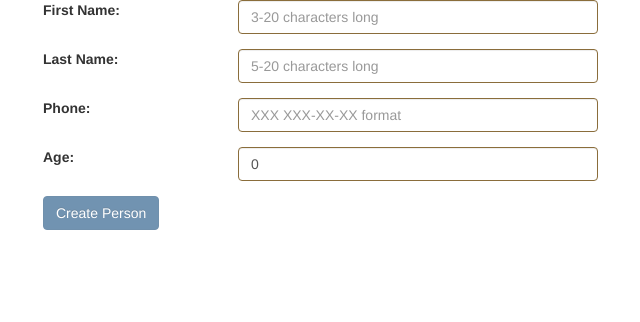
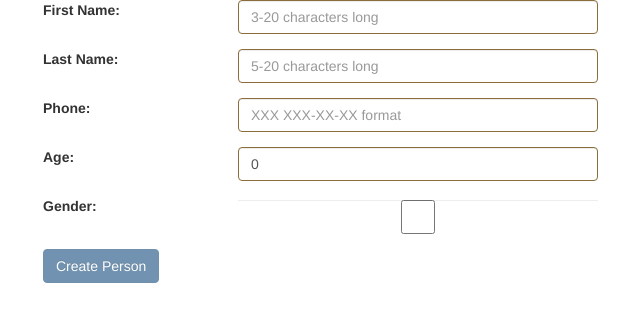
Before and after one commit to vallbs/form-table-sort, a React (Create React App) app: page / in a window 1280 px wide. Shown: the top 322 px of the page, without its empty margins (27-667 px from the left). Built offline with nearby package versions, Linux system fonts and the light colour scheme.

Commit message:
added gender control to form

```diff
--- a/src/Form/Form.js
+++ b/src/Form/Form.js
@@ -5,8 +5,17 @@ import FormControl from './FormControl';
 
 class Form extends Component {
     handleInputChange = e => {
-        this.validateField(e.target.name, e.target.value);
-        this.setState({ [e.target.name]: e.target.value });
+        const fieldName = e.target.name;
+        const fieldValue = e.target.value;
+        if(fieldName === "gender") {
+            this.setState({
+                gender: e.target.checked
+            })
+        } else {
+            this.validateField(fieldName, fieldValue);
+            this.setState({ [fieldName]: fieldValue });
+        }
+
     }
 
     validateField = (fieldName, fieldValue) => {
@@ -97,6 +106,25 @@ class Form extends Component {
                         fieldChanged={ e => this.handleInputChange(e)}
                         errorMessage={ this.state.formErrors.ageError }/>
 
+                    <FormControl
+                        validationClassName="form-group row"
+                        fieldName="gender"
+                        label="Gender"
+                        inputType="checkbox"
+                        fieldChanged={ e => this.handleInputChange(e)}/>
+
+                    {/* <div className="form-group row" >
+                        <label className="col-form-label col-2 col-sm-2">Gender :</label>
+                        <div className="col-sm-4">
+                            <div className="from-check">
+                                <label htmlFor="gender" className="form-check-label">
+                                    <input className="form-check-input" type="checkbox" name="gender"
+                                    onChange={ e => this.handleInputChange(e)}/>
+                                </label>
+                            </div>
+                        </div>
+                    </div> */}
+
                     <button type="submit" className="btn btn-primary" disabled={ !this.state.formIsValid } >
                         Create Person
                     </button>
@@ -110,19 +138,21 @@ class Form extends Component {
         lastName: "",
         phone: "",
         age: 0,
-        gender: "",
+        gender: false,
         age: 0,
         fieldsValid: {
             firstNameValid: false,
             lastNameValid: false,
             phoneValid: false,
-            ageValid: false
+            ageValid: false,
+            // genderValid: false
         },
         formErrors: {
             firstNameError: "",
             lastNameError: "",
             phoneError: "",
-            ageError: ""
+            ageError: "",
+            // genderError: ""
         },
         formIsValid: false
     }
```
